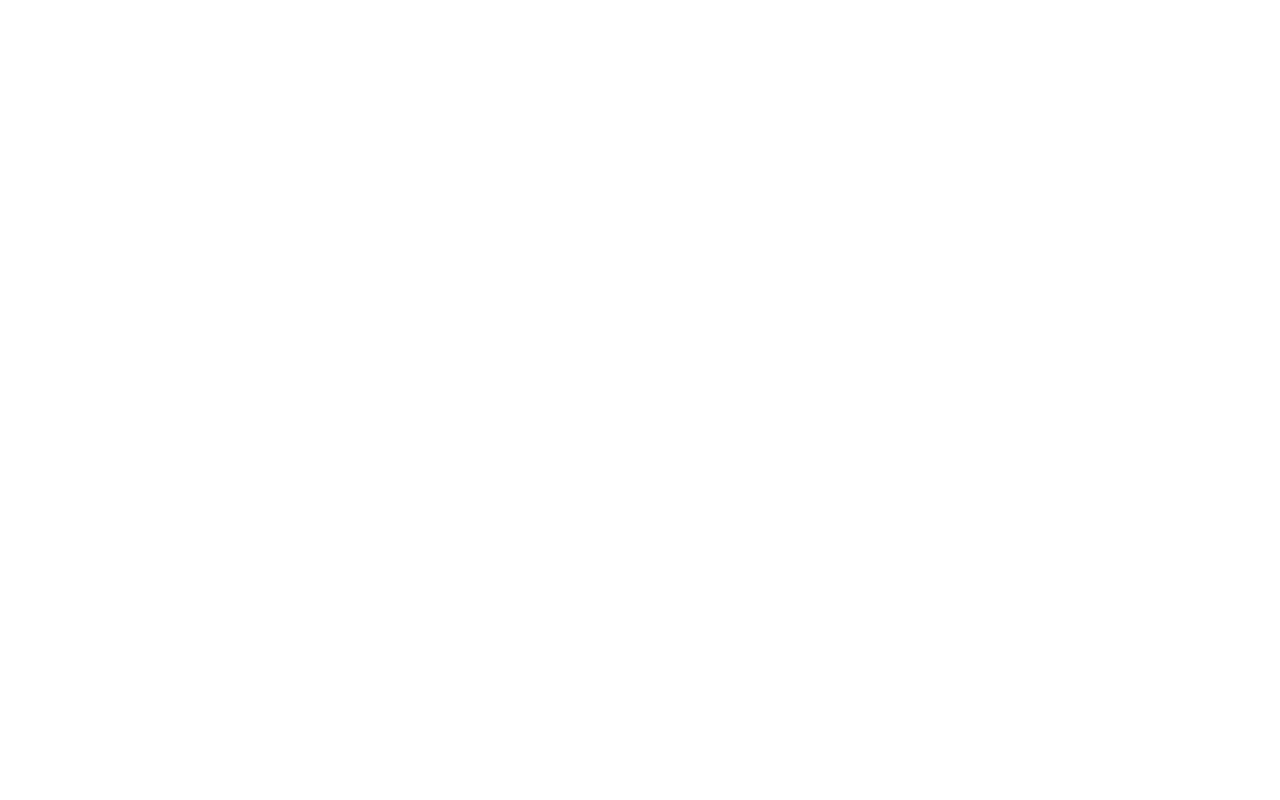
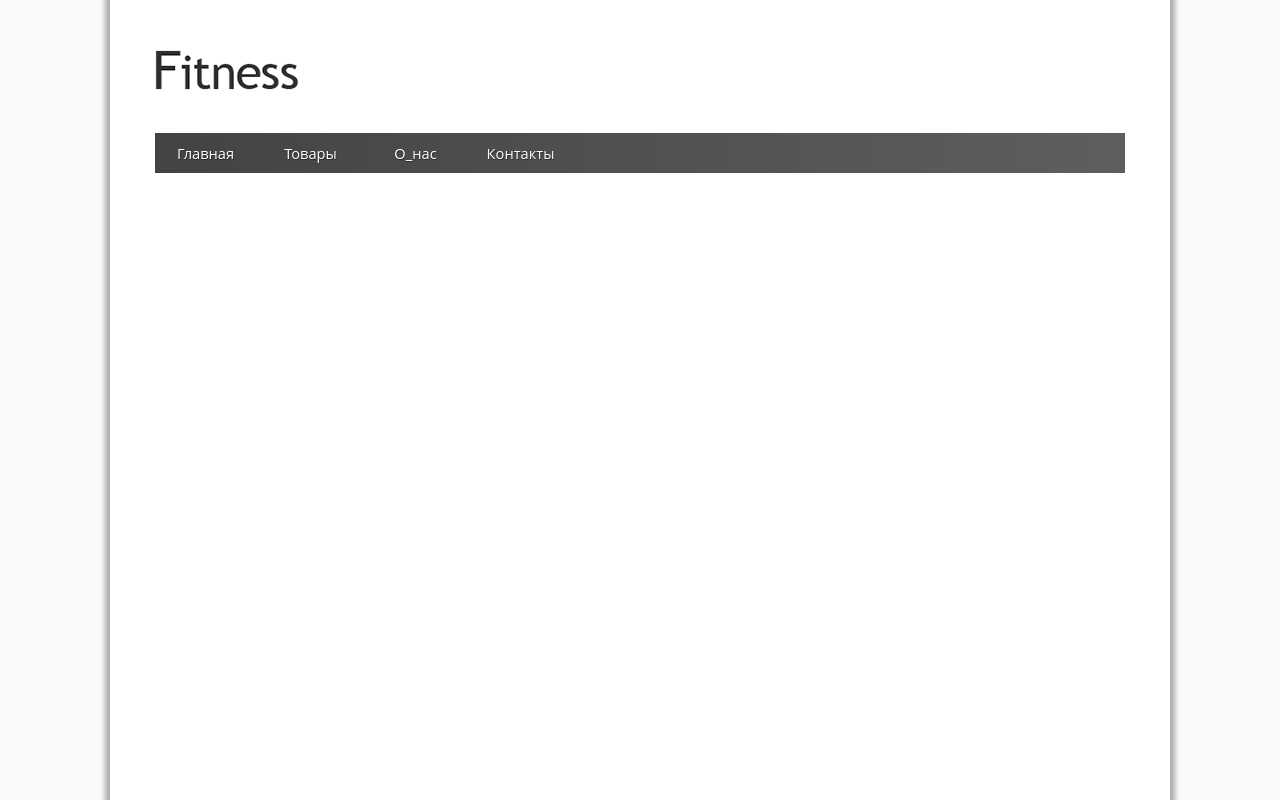
Before and after one commit to yuryklimovy/homework3, a plain HTML site: page index.html in a window 1280 px wide. Drawn offline with Linux system fonts and the light colour scheme.

Commit message:
add hedder

```diff
--- a/css/style.css
+++ b/css/style.css
@@ -9,5 +9,52 @@
     font-weight: normal;
 }
 html, body{
+	height: 100%;
+	background: #f9f9f9;
+}
+.main{
+	width: 1060px;
+	height: 100%;
+	margin: 0 auto;
 	background: #fff;
+	-webkit-box-shadow: 0px 0px 5px 5px rgba(0,0,0,0.3);
+	-moz-box-shadow: 0px 0px 5px 5px rgba(0,0,0,0.3);
+	box-shadow: 0px 0px 5px 5px rgba(0,0,0,0.3);
+
 }
+/*HEADER*/
+header{
+	padding: 50px 45px;
+}
+
+menu{
+	height: 40px;
+	margin: 40px 0;
+	background-image: -webkit-linear-gradient(left, rgb(68,67,67) 0%, rgb(94,94,94) 100%);
+	background-image: -o-linear-gradient(left, rgb(68,67,67) 0%, rgb(94,94,94) 100%);
+	background-image: linear-gradient(to right, rgb(68,67,67) 0%, rgb(94,94,94) 100%);
+
+}
+
+menu ul{
+	height: 40px;
+
+}
+menu ul li{
+	width: 101px;
+	height: 100%;
+	display: inline-block;
+	text-align: center;
+
+}
+menu ul li a{
+	text-decoration: none;
+	font-size: 14.667px;
+	font-family: "Open Sans";
+	color: #fff;
+	text-shadow: 0.5px 0.866px 1px rgba(0, 0, 0, 0.5);
+	line-height: 40px;
+}
+menu ul li:hover{
+	background: url(../img/hover.png);
+}
--- a/index.html
+++ b/index.html
@@ -7,6 +7,21 @@
 	<link rel="stylesheet" href="css/style.css">
 </head>
 <body>
+	<div class="main">
+		<header>
+			<div class="logo">
+				<img src="img/logo.png" height="40" width="145" alt="logo" title="fitnes logo">
+			</div>
+			<menu>
+				<ul>
+					<li><a href="#">Главная</a></li>
+					<li><a href="#">Товары</a></li>
+					<li><a href="#">О_нас</a></li>
+					<li><a href="#">Контакты</a></li>
+				</ul>
+			</menu>
+		</header>
+	</div>
 
 </body>
 </html>
```
Also changed, not shown: img/hover.png (added), img/logo.png (added).
